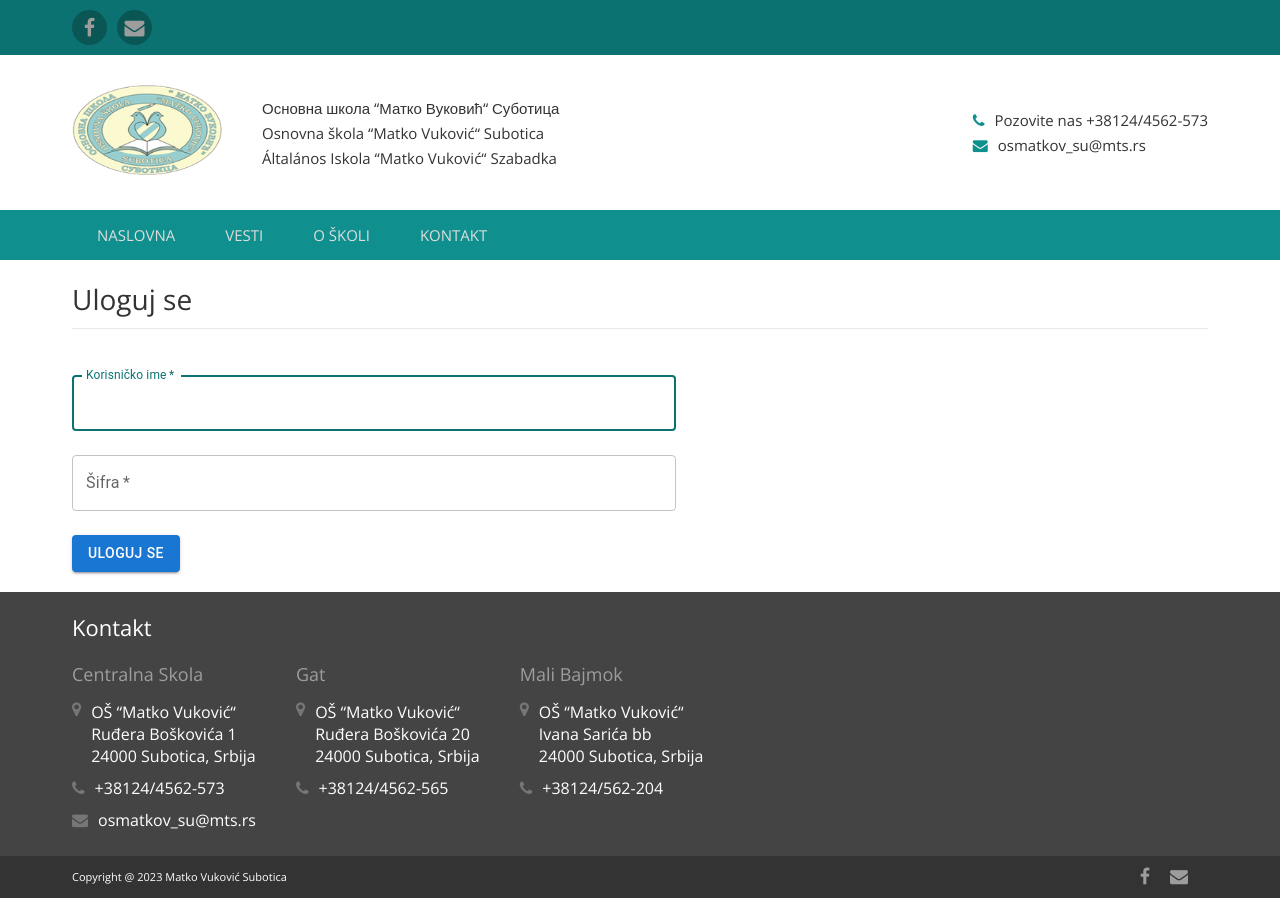
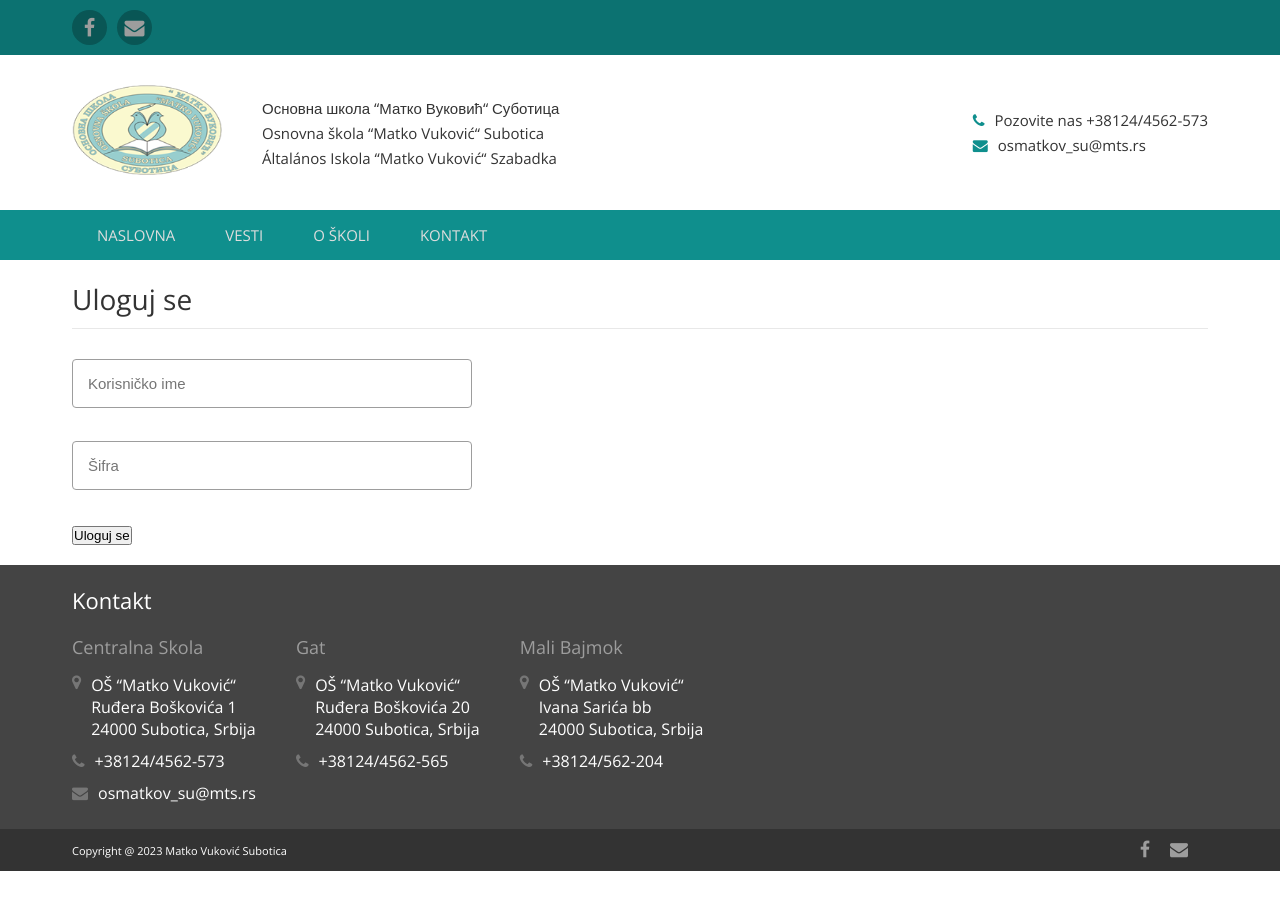
Before and after one commit to BojanIstvancic/matko-vukovic, a Next.js app: page /administracija in a window 1280 px wide. After the commit the page ends 871 px from the top, so only its background shows below. Built offline with nearby package versions, Linux system fonts and the light colour scheme.

Commit message:
add dynamic form

```diff
--- a/src/components/Form.tsx
+++ b/src/components/Form.tsx
@@ -1,22 +1,29 @@
 import { Form, Formik } from "formik";
 import Select from "./Select";
 import TextInput from "./TextInput";
+import { getInputs } from "@/utils/getInputs";
 
 export interface FormikDynamicProps {
   formName: string;
+  formType: string;
   handleSubmit: (values: any) => void;
+  buttonName: string;
 }
 
 const FormikDynamic: React.FC<FormikDynamicProps> = ({
   formName,
+  formType,
   handleSubmit,
+  buttonName,
 }) => {
-  const { initialValues, inputs, validationSchema } = getInputs(formName);
+  const { initialValues, inputs, validationSchema } = getInputs(formType);
   // create getInputs function
   // create handle Submit o
   // add create dynamic add Image input
 
   return (
+    <>
+      <h1 style={{ width: "100%" }}>{formName}</h1>
       <Formik
         {...{ initialValues, validationSchema }}
         onSubmit={(values) => {
@@ -24,7 +31,7 @@ const FormikDynamic: React.FC<FormikDynamicProps> = ({
         }}
       >
         {() => (
-        <Form noValidate>
+          <Form noValidate style={{ width: "100%" }}>
             {inputs.map(({ name, type, value, ...props }) => {
               switch (type) {
                 case "select":
@@ -48,12 +55,13 @@ const FormikDynamic: React.FC<FormikDynamicProps> = ({
               }
             })}
 
-          <button className="btn btn_submit" type="submit">
-            Submit
+            <button className="btn" type="submit">
+              {buttonName}
             </button>
           </Form>
         )}
       </Formik>
+    </>
   );
 };
 
--- a/src/components/TextField.tsx
+++ /dev/null
@@ -1,20 +0,0 @@
-import TextField, { TextFieldProps } from "@mui/material/TextField";
-import styled from "styled-components";
-
-const StyledTextField = styled(TextField)`
-  label.Mui-focused {
-    color: var(--green-700);
-  }
-
-  & .MuiOutlinedInput-root {
-    &.Mui-focused fieldset {
-      border-color: var(--green-700);
-    }
-  }
-`;
-
-const TextFieldWrapper: React.FC<TextFieldProps> = ({ ...rest }) => {
-  return <StyledTextField {...rest} />;
-};
-
-export default TextFieldWrapper;
--- a/src/components/TextInput.tsx
+++ b/src/components/TextInput.tsx
@@ -1,4 +1,45 @@
+import styled from "@emotion/styled";
 import { ErrorMessage, useField } from "formik";
+
+const StyledTextInputContainer = styled.div`
+  position: relative;
+  padding-bottom: 5px;
+  margin-bottom: 23px;
+`;
+
+const StyledTextInput = styled.input`
+  display: block;
+  font-size: 15px;
+  padding: 15px;
+  border-radius: 4px;
+
+  width: 100%;
+  max-width: 400px;
+  margin-bottom: 5px;
+  border-top-style: hidden;
+  border-right-style: hidden;
+  border-left-style: hidden;
+  border-bottom-style: hidden;
+
+  transition: all 500ms ease;
+
+  border: 1px solid var(--gray-300);
+
+  &:hover,
+  &:active,
+  &:focus {
+    border-color: var(--green-700);
+    outline: none;
+  }
+`;
+
+const TextInputErrrorMessage = styled(ErrorMessage)`
+  position: absolute;
+  top: 100%;
+  left: 15px;
+  font-size: 12px;
+  color: var(--red-500);
+`;
 
 interface TextInputProps {
   name: string;
@@ -18,10 +59,10 @@ const TextInput = ({ ...props }: TextInputProps) => {
   */
 
   return (
-    <>
-      <input {...field} {...props} />
-      <ErrorMessage name={props.name} component="span" className="error" />
-    </>
+    <StyledTextInputContainer>
+      <StyledTextInput {...field} {...props} />
+      <TextInputErrrorMessage name={props.name} component="span" />
+    </StyledTextInputContainer>
   );
 };
 
--- a/src/pages/_app.tsx
+++ b/src/pages/_app.tsx
@@ -46,7 +46,7 @@ const GlobalStyle = createGlobalStyle`
 }
 
 html {
-  font-family: 'open sans', arial, sans-serif;
+  font-family: "open sans", arial, sans-serif;
   color: var(--gray-500);
 }
 
--- a/src/pages/administracija/index.tsx
+++ b/src/pages/administracija/index.tsx
@@ -1,5 +1,4 @@
-import Form from "@mui/material/Box";
-import Button from "../../components/Button";
+import Form from "../../components/Form";
 import TextField from "../../components/TextField";
 import Layout from "@/components/Layout";
 import { CircularProgress } from "@mui/material";
@@ -23,22 +22,23 @@ const StyledLogin = styled.div`
   padding-bottom: 20px;
 `;
 
+type formValues = {
+  name: string;
+  password: string;
+};
+
 const Login: React.FC<{}> = () => {
   const [isLoading, setIsLoading] = useState(false);
   const router = useRouter();
   const [errorMessage, setErrorMessage] = useState(false);
 
-  const handleSubmit = async (event: React.FormEvent<HTMLFormElement>) => {
-    event.preventDefault();
-
-    const formData = new FormData(event.currentTarget);
-
+  const handleSubmit = async ({ name, password }: formValues) => {
     try {
       setIsLoading(true);
 
       const apiData = {
-        name: formData.get("name"),
-        password: formData.get("password"),
+        name,
+        password,
       };
 
       const response = await apiCall(API_URL.LOGIN, API_Method.POST, apiData);
@@ -65,39 +65,12 @@ const Login: React.FC<{}> = () => {
     <Layout title={"Matko Vuković | Uloguj se"} content="uloguj se">
       <Container>
         <StyledLogin>
-          <h1 style={{ width: "100%" }}>Uloguj se</h1>
-          <Form component="form" onSubmit={handleSubmit} noValidate>
-            <TextField
-              margin="normal"
-              required
-              fullWidth
-              id="name"
-              name="name"
-              label="Korisničko ime"
-              autoFocus
-            />
-            <TextField
-              margin="normal"
-              required
-              fullWidth
-              id="password"
-              name="password"
-              label="Šifra"
-              type="password"
-              autoComplete="password"
-            />
-            <Button
-              sx={{
-                marginTop: 2,
-              }}
-              type="submit"
-              variant="contained"
-              disabled={isLoading}
-            >
-              Uloguj se
-            </Button>
-          </Form>
-
+          <Form
+            formName="Uloguj se"
+            formType="login"
+            buttonName="Uloguj se"
+            handleSubmit={handleSubmit}
+          />
           {isLoading && (
             <CircularProgress
               style={{ color: "var(--primary)", marginTop: "20px" }}
--- a/src/utils/getInputs.ts
+++ b/src/utils/getInputs.ts
@@ -1,16 +1,39 @@
 
 import * as Yup from "yup";
-import { forms, InputProps } from './forms';
+import { forms, InputProps } from "./forms";
 
 const generateValidations = (field: InputProps) => {
   let schema = Yup.string();
 
   for (const rule of field.validations) {
     switch (rule.type) {
-        case 'minLength': schema.min(rule?.value as number, rule.message); break;
+        case "minLength": schema.min(rule?.value as number, rule.message); break;
         default: schema = schema.required(rule.message); break;
     }
   }
 
   return schema
 }
+
+export const getInputs = (section: string) => {
+  let initialValues: { [key: string]: any } = {};
+
+  let validationsFields: { [key: string]: any } = {};
+
+  for (const field of forms[section]) {
+
+      initialValues[field.name] = field.value;
+
+      if (!field.validations) continue;
+
+      const schema = generateValidations(field)
+
+      validationsFields[field.name] = schema;
+  }
+
+  return {
+      validationSchema: Yup.object({ ...validationsFields }),
+      initialValues,
+      inputs: forms[section],
+  };
+}
```
Also changed, not shown: src/constants/api.ts (+8 -8 lines), src/pages/test.tsx (deleted, +0 -25 lines). Lines whose indentation alone changed are shown as unchanged.
